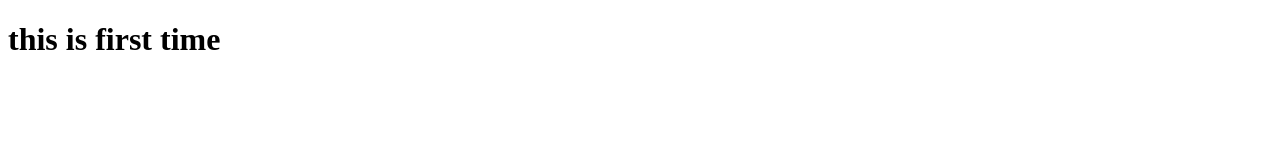
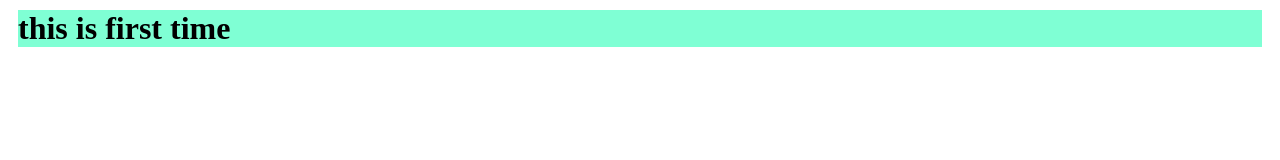
Before and after one commit to HN284/my-third-repo, a plain HTML site: page index.html in a window 1280 px wide. Drawn offline with Linux system fonts and the light colour scheme.

Commit message:
added styles file

```diff
--- a/index.html
+++ b/index.html
@@ -4,6 +4,7 @@
     <meta charset="UTF-8">
     <meta name="viewport" content="width=device-width, initial-scale=1.0">
     <title>my third repo</title>
+    <link rel="stylesheet" href="styles/blog.css">
 </head>
 <body>
     <h1>this is first time</h1>
--- /dev/null
+++ b/styles/blog.css
@@ -0,0 +1,4 @@
+h1{
+    background-color: aquamarine;
+    margin: 10px;
+}
```
